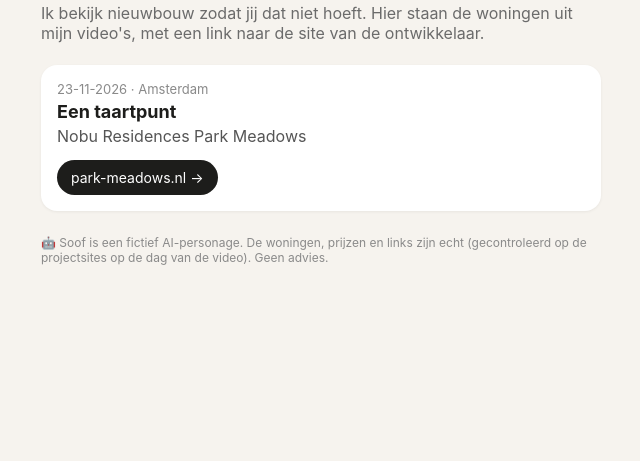
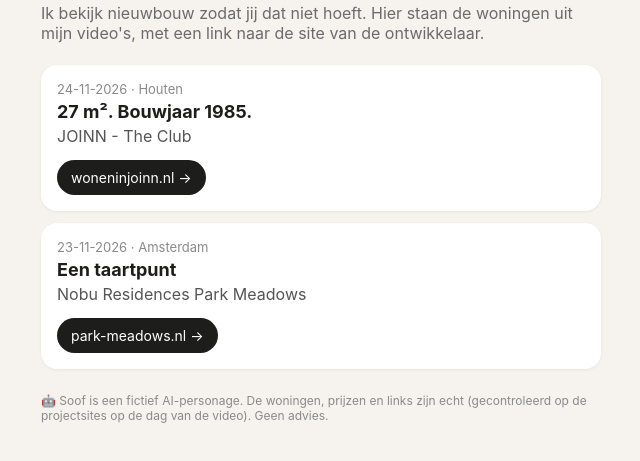
Before and after one commit to soofdoetnieuwbouw/soofdoetnieuwbouw.github.io, a plain HTML site: page index.html in a window 1280 px wide. Shown: the part 65-526 px from the top of the page, without its empty margins (319-959 px from the left). Drawn offline with Linux system fonts and the light colour scheme.

Commit message:
Update 2026-11-25 00:02

```diff
--- a/index.html
+++ b/index.html
@@ -12,6 +12,6 @@ footer{font-size:12px;color:#8a8a8a;margin-top:24px}
 </style></head><body><main>
 <h1>Soof doet nieuwbouw</h1>
 <p class="sub">Ik bekijk nieuwbouw zodat jij dat niet hoeft. Hier staan de woningen uit mijn video's, met een link naar de site van de ontwikkelaar.</p>
-<ul><li><div class="meta">23-11-2026 · Amsterdam</div><div class="title">Een taartpunt</div><div class="project">Nobu Residences Park Meadows</div><a class="btn" href="https://park-meadows.nl/apartments/miyabi-type-b/" rel="nofollow noopener">park-meadows.nl →</a></li></ul>
+<ul><li><div class="meta">24-11-2026 · Houten</div><div class="title">27 m². Bouwjaar 1985.</div><div class="project">JOINN - The Club</div><a class="btn" href="https://www.woneninjoinn.nl/woningaanbod/78016/78016/-nummer-onderdoor-5-213/78016" rel="nofollow noopener">woneninjoinn.nl →</a></li><li><div class="meta">23-11-2026 · Amsterdam</div><div class="title">Een taartpunt</div><div class="project">Nobu Residences Park Meadows</div><a class="btn" href="https://park-meadows.nl/apartments/miyabi-type-b/" rel="nofollow noopener">park-meadows.nl →</a></li></ul>
 <footer>🤖 Soof is een fictief AI-personage. De woningen, prijzen en links zijn echt (gecontroleerd op de projectsites op de dag van de video). Geen advies.</footer>
 </main></body></html>
```
